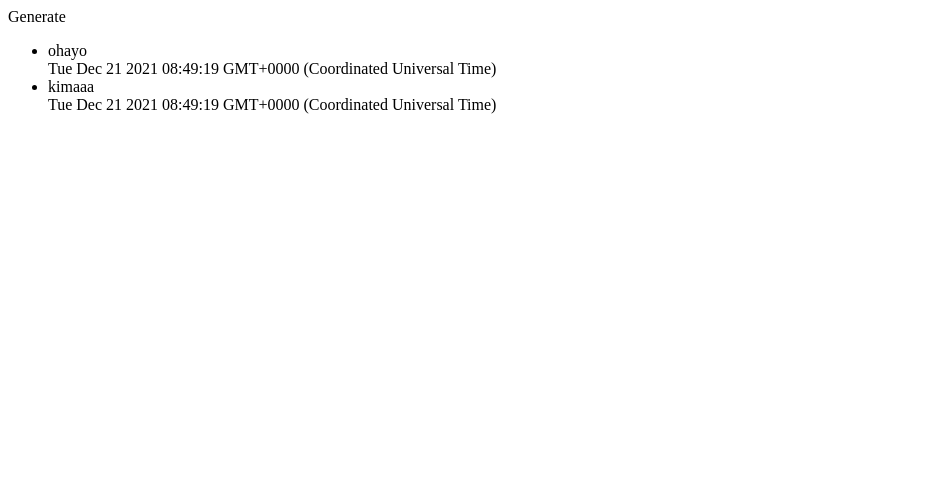
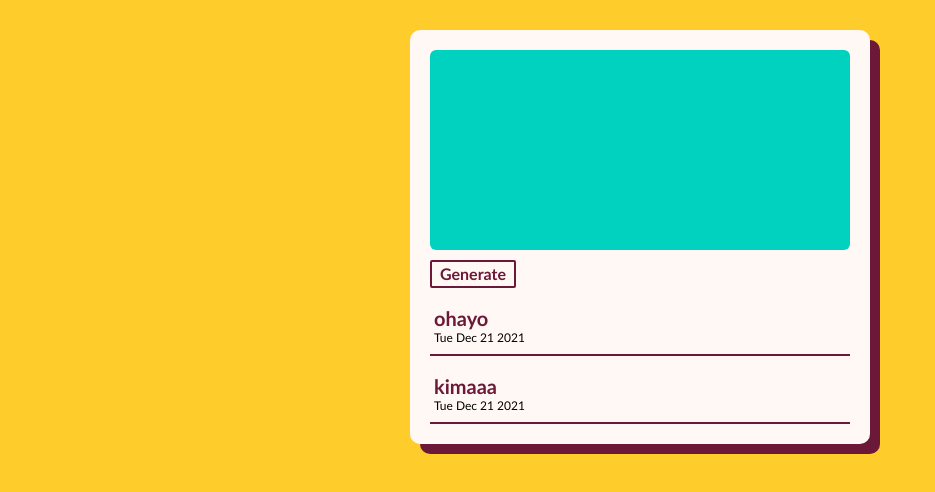
Before and after one commit to geniuskouta/ohayo-oyasumi-pun-generator, a React (Create React App) app: page / in a window 1280 px wide. Shown: the top 492 px of the page, without its empty margins (0-935 px from the left). Built offline with nearby package versions, Linux system fonts and the light colour scheme.

Commit message:
add layout style

```diff
--- /dev/null
+++ b/src/assets/css/index.css
@@ -0,0 +1,75 @@
+body {
+    font-family: "Gill Sans", sans-serif;
+    background-color: #FECC2B;
+}
+
+#root {
+    background-color: #FFF8F4;
+    border-radius: 10px;
+    box-shadow: 10px 10px 0 #6C1838;
+    max-width: 420px;
+    padding: 20px;
+    margin: 30px auto 0;
+}
+
+.pungenerator {
+
+}
+
+.pungenerator-display {
+    color: #6C1838;
+    font-size: 24px;
+    font-weight: bold;
+    background-color: #00D2BF;
+    display: flex;
+    justify-content: center;
+    align-items: center;
+    border-radius: 6px;
+    box-sizing: border-box;
+    min-height: 200px;
+    padding: 10px;
+}
+
+.pungenerator-action-button-list {
+    font-size: 0;
+    padding: 10px 0 20px;
+}
+
+.pungenerator-action-button {
+    color: #6C1838;
+    font-size: 16px;
+    font-weight: bold;
+    text-align: center;
+    background-color: #FFF8F4;
+    display: inline-block;
+    border: 2px solid #6C1838;
+    border-radius: 2px;
+    min-width: 42px;
+    padding: 4px 8px;
+    box-sizing: border-box;
+    cursor: pointer;
+}
+
+.pungenerator-action-button:nth-child(n + 2) {
+    margin-left: 8px;
+}
+
+.punlist-item {
+    border-bottom: 2px solid #6C1838;
+    padding: 0 4px 10px;
+}
+
+.punlist-item-text {
+    color: #6C1838;
+    font-size: 20px;
+    font-weight: bold;
+}
+
+.punlist-item-date {
+    font-size: 12px;
+    margin-top: 4px;
+}
+
+.punlist-item:nth-child(n + 2) {
+    margin-top: 20px;
+}
--- /dev/null
+++ b/src/assets/css/reset.css
@@ -0,0 +1,48 @@
+/* http://meyerweb.com/eric/tools/css/reset/
+   v2.0 | 20110126
+   License: none (public domain)
+*/
+
+html, body, div, span, applet, object, iframe,
+h1, h2, h3, h4, h5, h6, p, blockquote, pre,
+a, abbr, acronym, address, big, cite, code,
+del, dfn, em, img, ins, kbd, q, s, samp,
+small, strike, strong, sub, sup, tt, var,
+b, u, i, center,
+dl, dt, dd, ol, ul, li,
+fieldset, form, label, legend,
+table, caption, tbody, tfoot, thead, tr, th, td,
+article, aside, canvas, details, embed,
+figure, figcaption, footer, header, hgroup,
+menu, nav, output, ruby, section, summary,
+time, mark, audio, video {
+	margin: 0;
+	padding: 0;
+	border: 0;
+	font-size: 100%;
+	font: inherit;
+	vertical-align: baseline;
+}
+/* HTML5 display-role reset for older browsers */
+article, aside, details, figcaption, figure,
+footer, header, hgroup, menu, nav, section {
+	display: block;
+}
+body {
+	line-height: 1;
+}
+ol, ul {
+	list-style: none;
+}
+blockquote, q {
+	quotes: none;
+}
+blockquote:before, blockquote:after,
+q:before, q:after {
+	content: '';
+	content: none;
+}
+table {
+	border-collapse: collapse;
+	border-spacing: 0;
+}
--- a/src/components/App.tsx
+++ b/src/components/App.tsx
@@ -28,11 +28,13 @@
     <>
       <PunGenerator>
         <PunGeneratorDisplay newPun={newPun} />
-        <PunGeneratorButtonCreate setNewPun={setNewPun} />
-        <PunGeneratorButtonSave
-        newPun={newPun}
-        punCollection={punCollection}
-        setPunCollection={setPunCollection} />
+        <nav className="pungenerator-action-button-list">
+          <PunGeneratorButtonCreate setNewPun={setNewPun} />
+          <PunGeneratorButtonSave
+          newPun={newPun}
+          punCollection={punCollection}
+          setPunCollection={setPunCollection} />
+        </nav>
       </PunGenerator>
       <PunList punCollection={punCollection} />
     </>
--- a/src/components/PunGenerator/PunGenerator.tsx
+++ b/src/components/PunGenerator/PunGenerator.tsx
@@ -6,8 +6,8 @@
 
 export function PunGenerator ({children}: ChildrenProps) {
     return (
-        <>
+        <div className="pungenerator">
             {children}
-        </>
+        </div>
     );
 }
--- a/src/components/PunGenerator/PunGeneratorButtonCreate.tsx
+++ b/src/components/PunGenerator/PunGeneratorButtonCreate.tsx
@@ -15,7 +15,7 @@
 
 export function PunGeneratorButtonCreate ({setNewPun}: ButtonProps) {
     return (
-        <a onClick={() => {
+        <a className="pungenerator-action-button" onClick={() => {
             setNewPun(newPun)
         }}>Generate</a>
     );
--- a/src/components/PunGenerator/PunGeneratorButtonSave.tsx
+++ b/src/components/PunGenerator/PunGeneratorButtonSave.tsx
@@ -8,7 +8,9 @@
 
 export function PunGeneratorButtonSave ({newPun, punCollection, setPunCollection}: ButtonProps) {
     return (
-        newPun && <a onClick={() => {
+        newPun && <a
+        className="pungenerator-action-button"
+        onClick={() => {
             setPunCollection([newPun, ...punCollection])
         }}>Save</a>
     );
--- a/src/components/PunGenerator/PunGeneratorDisplay.tsx
+++ b/src/components/PunGenerator/PunGeneratorDisplay.tsx
@@ -6,10 +6,10 @@
 
 export function PunGeneratorDisplay ({newPun}: DispayProps) {
     return (
-        <>
+        <div className="pungenerator-display">
             {
                 newPun && newPun.text
             }
-        </>
+        </div>
     );
 }
--- a/src/components/PunList/PunList.tsx
+++ b/src/components/PunList/PunList.tsx
@@ -1,4 +1,5 @@
 import { PunSingle } from '../../utils/types'
+import { getPunDate } from '../../utils/date';
 
 interface ListProps {
   punCollection: PunSingle[],
@@ -21,11 +22,11 @@
 }
 
 const PunItem = ({punData}: ItemProps) => {
-    const date: string = punData.date.toString();
+    const date: string = getPunDate(punData.date);
     return (
-      <li>
-        {punData.text}<br/>
-        {date}
+      <li className="punlist-item">
+        <div className="punlist-item-text">{punData.text}</div>
+        <div className="punlist-item-date">{date}</div>
       </li>
     );
 }
--- a/src/index.tsx
+++ b/src/index.tsx
@@ -2,6 +2,9 @@
 import ReactDOM from 'react-dom';
 import App from './components/App';
 import reportWebVitals from './reportWebVitals';
+
+import './assets/css/reset.css'
+import './assets/css/index.css'
 
 ReactDOM.render(
   <React.StrictMode>
--- /dev/null
+++ b/src/utils/date.ts
@@ -0,0 +1,3 @@
+export function getPunDate(date: Date): string {
+    return date.toString().slice(0, 15);
+}
```
